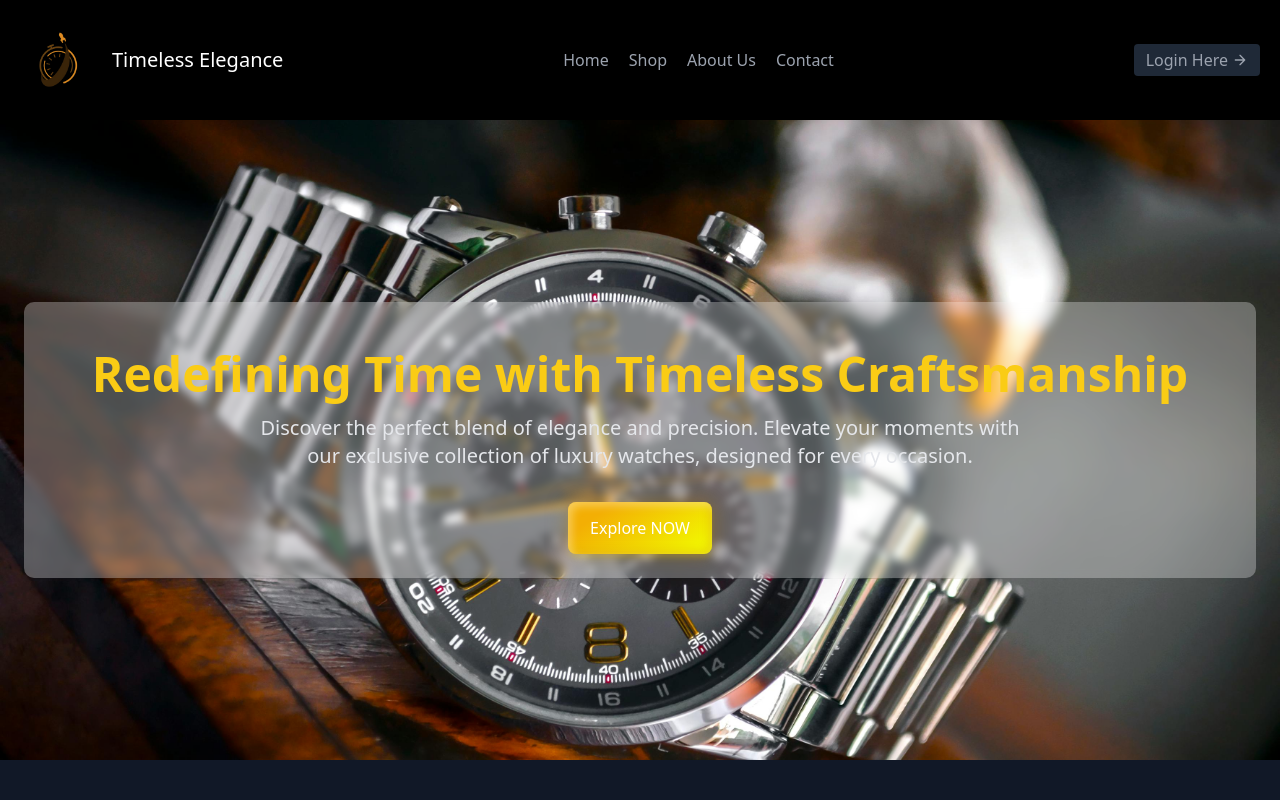
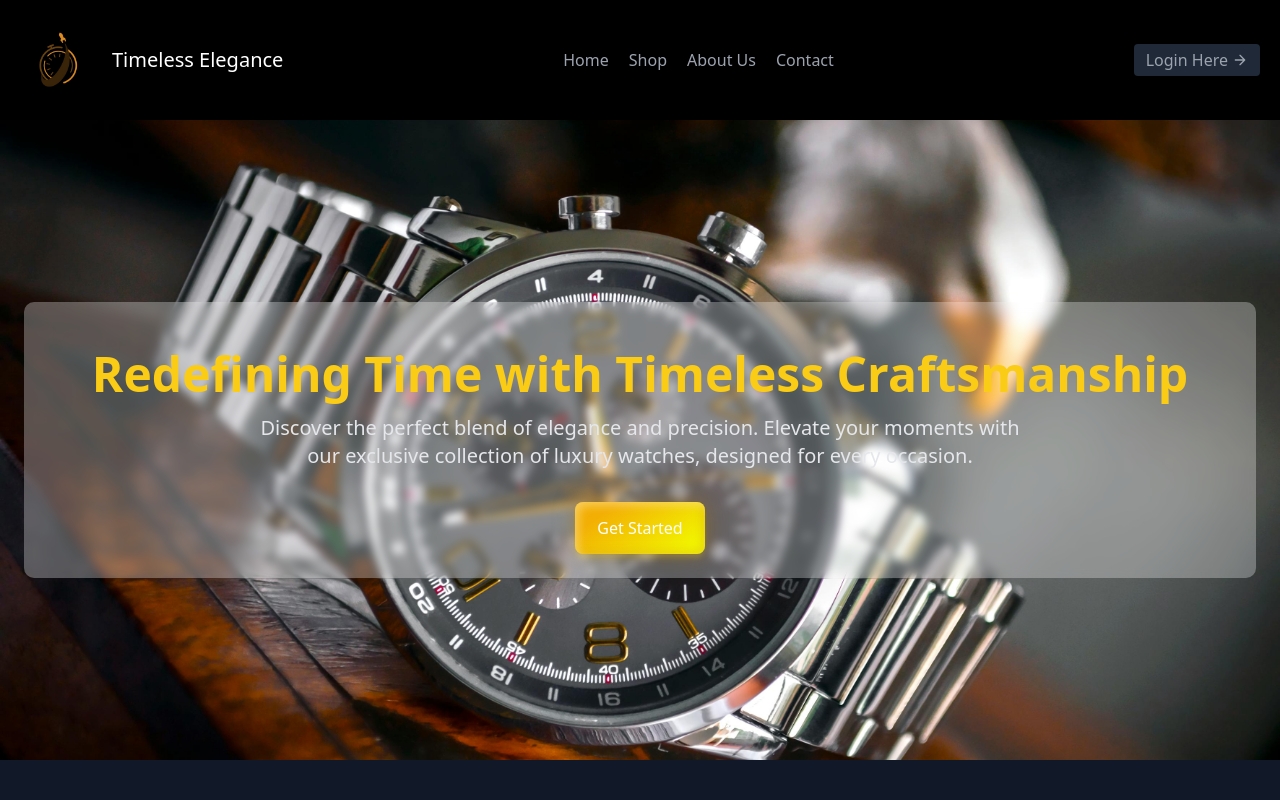
Before and after one commit to haseeblab/timeless, a plain HTML site: page bas.html in a window 1280 px wide. Shown: the top 800 px of the page. Drawn offline with nearby package versions, Linux system fonts and the light colour scheme; files whose address does not match are found by name.

Commit message:
changed the button text

```diff
--- a/bas.html
+++ b/bas.html
@@ -41,7 +41,7 @@
             <p class="text-xl text-gray-200 hero-text mb-8 md:w-2/3 mx-auto">Discover the perfect blend of elegance and precision. Elevate your moments with our exclusive collection of luxury watches, designed for every occasion.</p>
 
             <!-- Button with hover effect and centered -->
-          <strong>   <button   onclick="scrollToShop()"   class="btn-donate">Explore NOW   </button></strong>
+          <strong>   <button   onclick="scrollToShop()"   class="btn-donate">Get Started</button></strong>
             </div>
         </div>
     </div>
```
